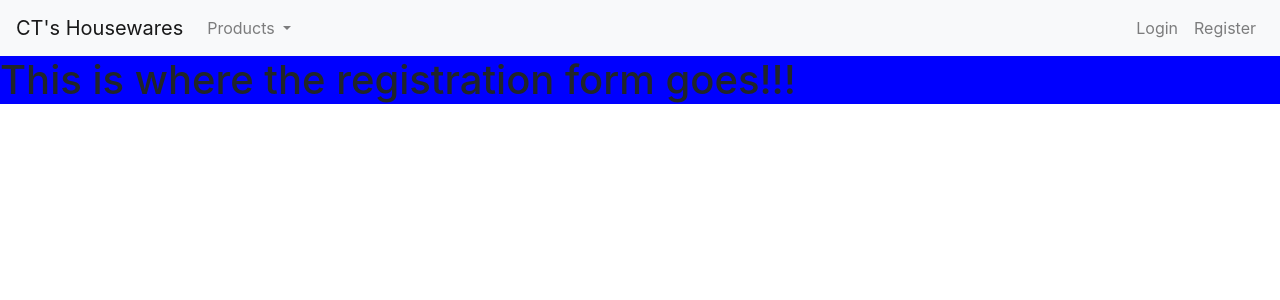
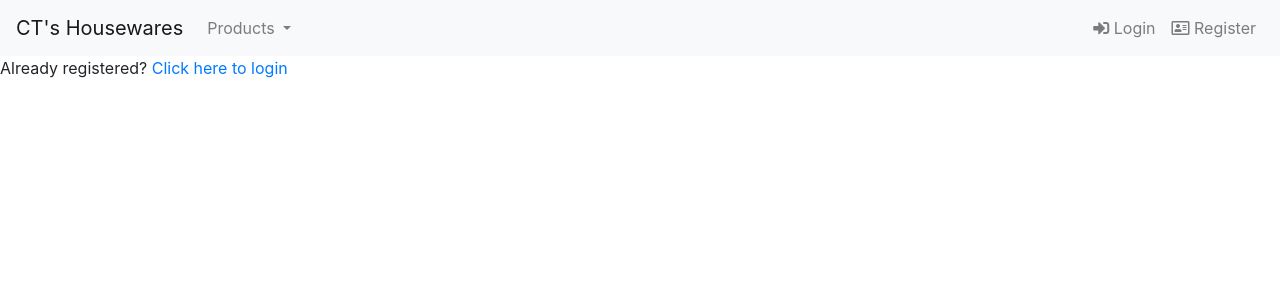
Before and after one commit to CharlieJT/cts_housewares, a Django app: page /account/register/ in a window 1280 px wide. Shown: the top 300 px of the page. Run offline with Django 3.2, Linux system fonts and the light colour scheme; some libraries are stand-ins or nearby versions.

Commit message:
Add font-awesome icons to nav links & move message t base.html

```diff
--- a/account/templates/registration.html
+++ b/account/templates/registration.html
@@ -9,7 +9,7 @@
     {{ login_form|crispy }}
     <button type="submit" class="btn btn-secondary">Login</button>
 </form> -->
-<h1>This is where the registration form goes!!!</h1>
+<p>Already registered? <a href="{% url 'login' %}">Click here to login</a> </p>
 {% if messages %}
     <div>
         {% for message in messages %}
--- a/account/views.py
+++ b/account/views.py
@@ -9,7 +9,7 @@ from account.forms import UserLoginForm
 def logout(request):
     """ This is view used to log the user out when they are logged in """
     auth.logout(request)
-    messages.success(request, "You have successfully been logged out")
+    messages.success(request, "You have successfully been logged out!")
     return redirect(reverse('home_page'))
 
 
@@ -31,11 +31,12 @@ def login(request):
                 messages.success(request, "You have successfully logged in!")
                 return redirect(reverse('home_page'))
             else:
-                login_form.add_error(None, "Invalid username credidentials")
+                login_form.add_error(None, "Invalid login credidentials")
     else:
         login_form = UserLoginForm()
     return render(request, "login.html", { "login_form": login_form })
 
+
 def registration(request):
     """ Returns a registration page allowing the user to register for a login account """
     return render(request, 'registration.html')
--- a/templates/base.html
+++ b/templates/base.html
@@ -8,6 +8,9 @@
     <!-- Bootstrap CSS -->
     <link rel="stylesheet" href="https://stackpath.bootstrapcdn.com/bootstrap/4.4.1/css/bootstrap.min.css" integrity="sha384-Vkoo8x4CGsO3+Hhxv8T/Q5PaXtkKtu6ug5TOeNV6gBiFeWPGFN9MuhOf23Q9Ifjh" crossorigin="anonymous">
 
+    <!-- Font Awesome -->
+    <link rel="stylesheet" href="https://cdnjs.cloudflare.com/ajax/libs/font-awesome/5.11.2/css/all.min.css" integrity="sha256-+N4/V/SbAFiW1MPBCXnfnP9QSN3+Keu+NlB+0ev/YKQ=" crossorigin="anonymous" />
+
     <!-- My Styles -->
     <link rel="stylesheet" href="{% static 'css/styles.css' %}" type="text/css">
     <title>CT's Housewares | {% block title %}{% endblock %}</title>
@@ -15,6 +18,14 @@
 <body>
 
     {% include 'navbar.html' %}
+
+    {% if messages %}
+    <div>
+        {% for message in messages %}
+            {{ message }}
+        {% endfor %}
+    </div>
+    {% endif %}
 
     {% block content %}
     {% endblock %}
--- a/templates/navbar.html
+++ b/templates/navbar.html
@@ -23,14 +23,17 @@
         <ul class="navbar-nav">
             {% if user.is_authenticated %}
                 <li class="nav-item">
-                    <a class="nav-link" href="{% url 'logout' %}">Logout</a>
+                    <a class="nav-link" href="#"><i class="fas fa-shopping-basket"></i> Cart</a>
+                </li>
+                <li class="nav-item">
+                    <a class="nav-link" href="{% url 'logout' %}"><i class="fas fa-sign-out-alt"></i> Logout</a>
                 </li>
             {% else %}
                 <li class="nav-item">
-                    <a class="nav-link" href="{% url 'login' %}">Login</a>
+                    <a class="nav-link" href="{% url 'login' %}"><i class="fas fa-sign-in-alt"></i> Login</a>
                 </li>
                 <li class="nav-item">
-                    <a class="nav-link" href="{% url 'registration' %}">Register <span class="sr-only">(current)</span></a>
+                    <a class="nav-link" href="{% url 'registration' %}"><i class="far fa-address-card"></i> Register</a>
                 </li>
             {% endif %}
         </ul>
```
Also changed, not shown: home/templates/index.html (+1 -7 lines).
